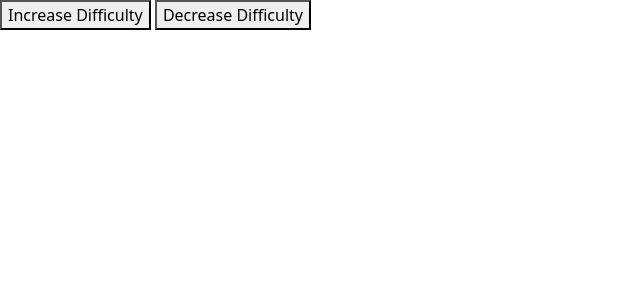
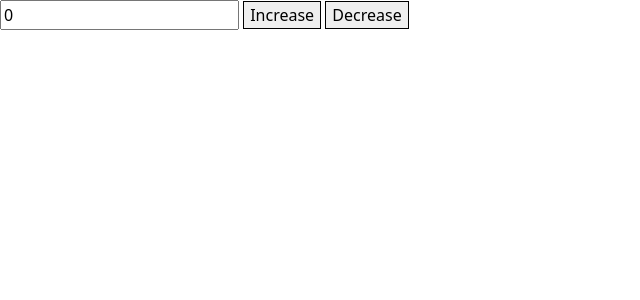
Before and after one commit to DavidHearl/fun-with-flags, a Django app: page /game/ in a window 1280 px wide. Shown: the part 24-324 px from the top of the page, without its empty margins (0-640 px from the left). Run offline with Django 3.2, Linux system fonts and the light colour scheme; data that the repository does not hold is empty; some libraries are stand-ins or nearby versions.

Commit message:
added javascript to increase and decrease scores

```diff
--- a/game/templates/game/game.html
+++ b/game/templates/game/game.html
@@ -4,15 +4,18 @@
 
     {% for flag in flags %}
         <div>
+            <p class="m-0">{{ flag.id }}:</p>
             <p class="m-0">{{ flag.flag }} - </p>
             <p class="m-0 difficulty">{{ flag.difficulty }}</p>
+            <img src="{{ flag.image.url }}" alt="">
+
+
         </div>
-
-        <!-- <img src="{{ flag.image.url }}" alt=""> -->
     {% endfor %}
 
-    <button id="Increase">Increase Difficulty</button>
-    <button id="Decrease">Decrease Difficulty</button>
+    <input type="number" name="" id="index" value=0>
+    <button id="Increase">Increase</button>
+    <button id="Decrease">Decrease</button>
 
 {% endblock content %}
 
@@ -20,21 +23,28 @@
 
     <script type="text/javascript">
 
-        const Increase = document.getElementById('Increase');
-        const Decrease = document.getElementById('Decrease');
-        const difficulty = document.getElementsByClassName('difficulty');
+        let Increase = document.getElementById('Increase');
+        let Decrease = document.getElementById('Decrease');
+        let difficulty = document.getElementsByClassName('difficulty');
+        let index = document.getElementById('index').value;
+
+        document.getElementById("index").addEventListener('change', doThing);
+
+        function doThing(){
+            index = document.getElementById('index').value;
+        }
 
         Increase.addEventListener('click', function onClick(event) {
 
-            difficulty[0].innerHTML = difficulty[0].innerHTML * 1.1
-            if (difficulty[0].innerHTML > 1) {
-                difficulty[0].innerHTML = 1
+            difficulty[index].innerHTML = difficulty[index].innerHTML * 1.1
+            if (difficulty[index].innerHTML > 1) {
+                difficulty[index].innerHTML = 1
             }
         });
 
         Decrease.addEventListener('click', function onClick(event) {
 
-            difficulty[0].innerHTML = difficulty[0].innerHTML * 0.9
+            difficulty[index].innerHTML = difficulty[index].innerHTML * 0.9
 
         });
 
--- a/static/css/base.css
+++ b/static/css/base.css
@@ -1,3 +1,11 @@
 p {
     display: inline-block;
 }
+
+img {
+    width: 20px;
+}
+
+button {
+    border: 1px solid black;
+}
```
